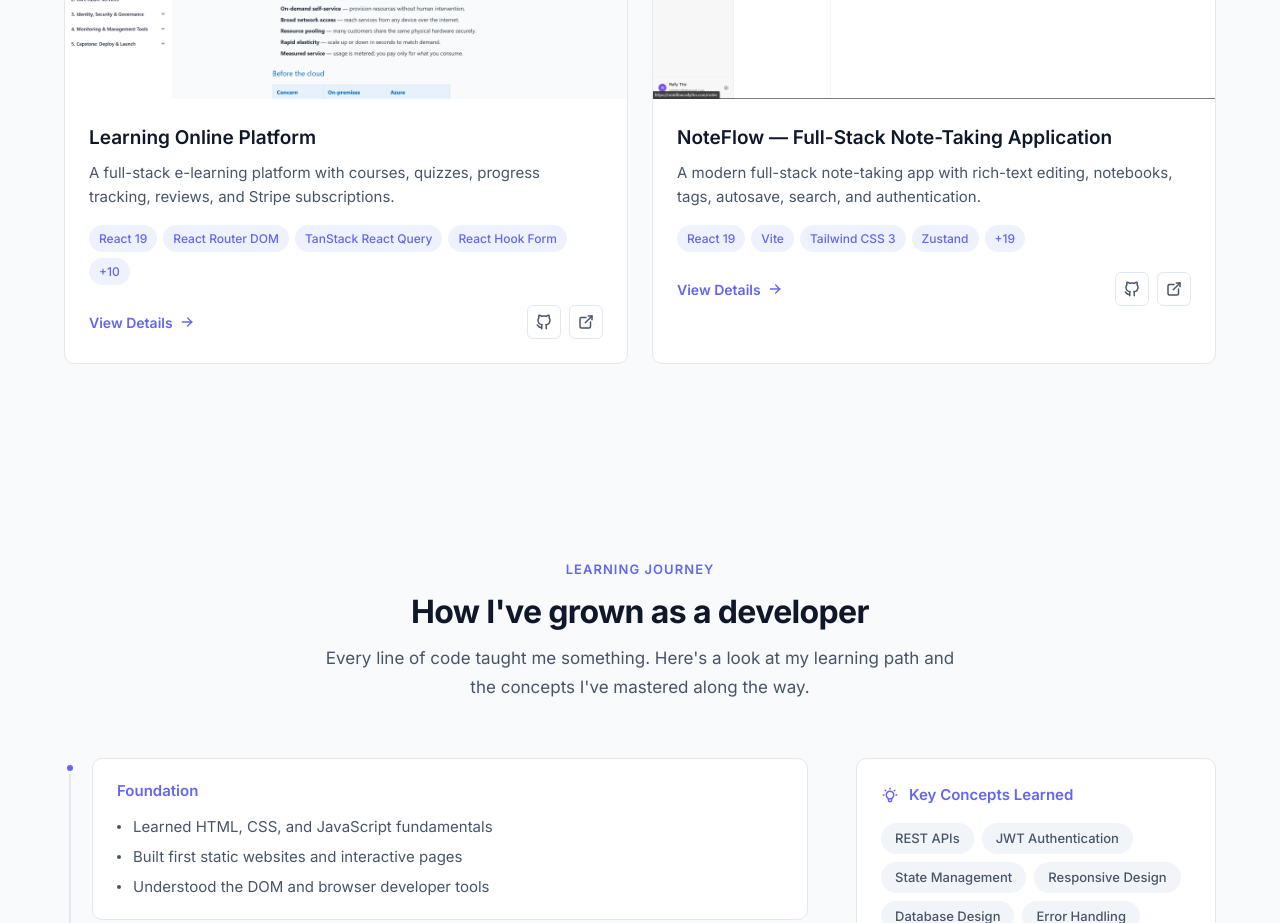
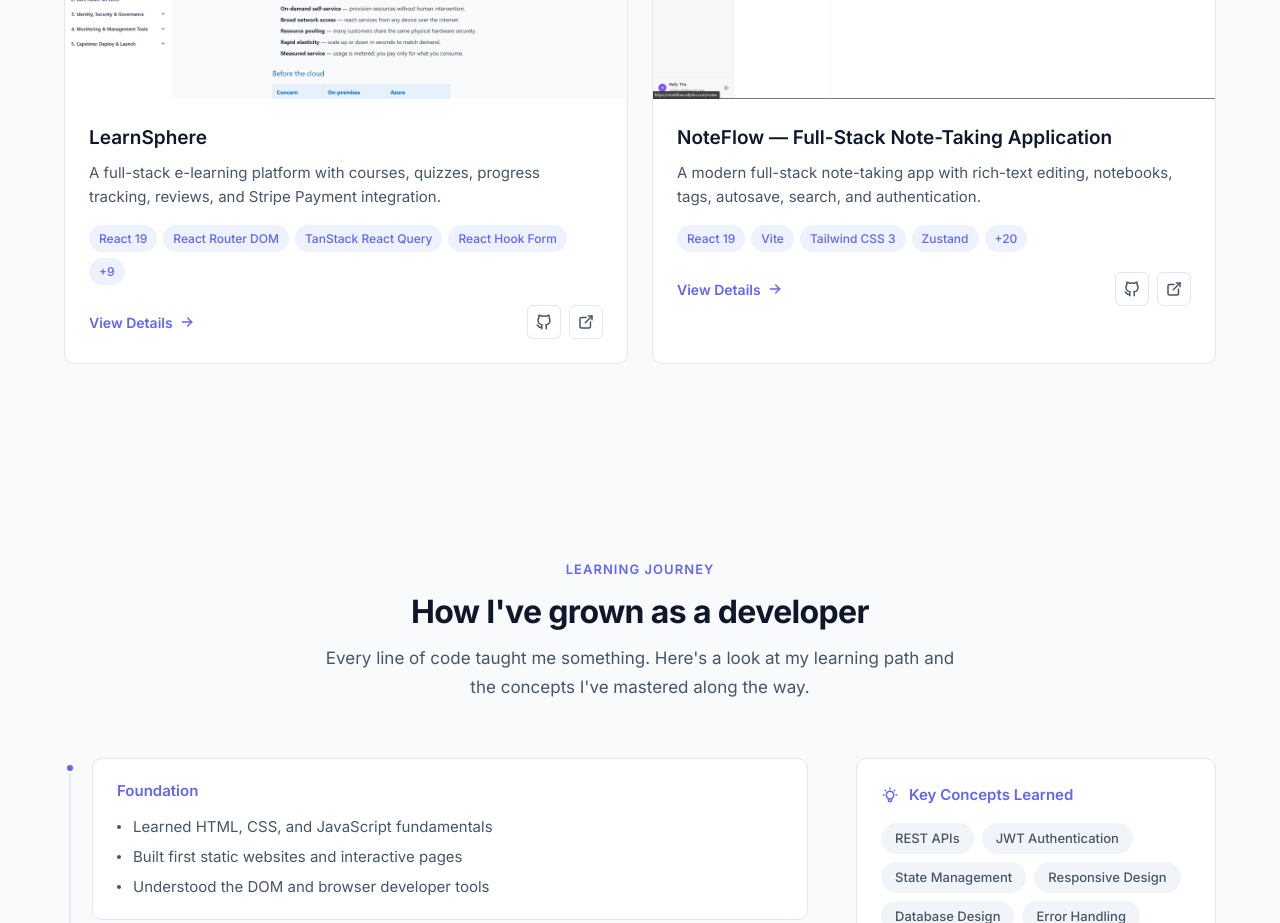
Before and after one commit to Rafy-Tho/internship_portfolio, a React (Vite) app: page / in a window 1280 px wide. Shown: the part 2900-3823 px from the top of the page. Built offline with nearby package versions, Linux system fonts and the light colour scheme.

Commit message:
feat: update project details and images for LearnSphere and NoteFlow

```diff
--- a/src/data/projects.js
+++ b/src/data/projects.js
@@ -1,12 +1,12 @@
-import noteFlowImage from "../assets/noteflow.png";
-import learningOnlinePlatformImage from "../assets/elearning.png";
+import NoteFlow from "../assets/noteflow.png";
+import LearnSphere from "../assets/elearning.png";
 
 export const projects = [
   {
     id: 2,
-    title: "Learning Online Platform",
+    title: "LearnSphere",
     shortDesc:
-      "A full-stack e-learning platform with courses, quizzes, progress tracking, reviews, and Stripe subscriptions.",
+      "A full-stack e-learning platform with courses, quizzes, progress tracking, reviews, and Stripe Payment integration.",
 
     overview:
       "A comprehensive online learning platform built with React, Node.js, Express, and PostgreSQL. Users can browse courses, enroll in learning programs, complete lessons and quizzes, track their progress, leave reviews, and access premium content through subscription plans. The platform follows a scalable architecture with structured course content management, secure session-based authentication, and Stripe-powered payment processing.",
@@ -21,7 +21,6 @@ export const projects = [
       "Subscription plans with Stripe integration",
       "User dashboard for recent and completed courses",
       "Password reset and email notification system",
-      "Role-based access for Learners, Instructors, and Admins",
     ],
 
     techStack: [
@@ -37,8 +36,7 @@ export const projects = [
       "Express Session",
       "Stripe",
       "Cloudinary",
-      "Nodemailer",
-      "Resend",
+      "Hostinger Email",
     ],
 
     challenges: [
@@ -60,11 +58,11 @@ export const projects = [
     lessons:
       "This project strengthened my full-stack development skills by teaching me how to design and implement a production-style learning management system. I gained experience in relational database design, session-based authentication, Stripe payment integration, scalable backend architecture, and managing complex relationships between courses, users, enrollments, progress tracking, and subscriptions.",
 
-    github: "https://github.com/Rafy-Tho/Learning_Online_Platform_Pern",
+    github: "https://github.com/Rafy-Tho/LearnSphere",
 
     demo: "https://learnshpere.rafytho.com",
 
-    image: learningOnlinePlatformImage,
+    image: LearnSphere,
   },
   {
     id: 3,
@@ -74,7 +72,7 @@ export const projects = [
       "A modern full-stack note-taking app with rich-text editing, notebooks, tags, autosave, search, and authentication.",
 
     overview:
-      "NoteFlow is a full-stack note-taking platform built with React 19, Express 5, and MongoDB Atlas. It provides a rich-text editing experience using TipTap, along with features like notebooks, tags, pin/favorite/archive system, full-text search, autosave, and a command palette. The app supports secure authentication with JWT cookies, avatar uploads, password reset flows, and a clean UI designed for productivity.",
+      "NoteFlow is a full-stack note-taking platform built with React 19, Express 5, and Postgres. It provides a rich-text editing experience using TipTap, along with features like notebooks, tags, pin/favorite/archive system, full-text search, autosave, and a command palette. The app supports secure authentication with session cookies, avatar uploads, password reset flows, and a clean UI designed for productivity.",
 
     features: [
       "Rich-text editor with TipTap",
@@ -84,7 +82,7 @@ export const projects = [
       "Command palette (⌘K) for quick actions",
       "Full-text note search with filters",
       "Dark/light theme with persistence",
-      "Secure authentication with JWT httpOnly cookies",
+      "Secure authentication with session cookies",
       "Password reset and email verification system",
       "Avatar upload and profile management",
       "Soft delete and note recovery system",
@@ -102,8 +100,9 @@ export const projects = [
       "Radix UI",
       "Node.js",
       "Express 5",
-      "MongoDB Atlas",
-      "Mongoose",
+      "PostgreSQL",
+      "Prisma ORM",
+      "connect-pg-simple",
       "JWT",
       "bcrypt",
       "express-validator",
@@ -111,7 +110,7 @@ export const projects = [
       "cookie-parser",
       "multer",
       "Cloudinary",
-      "Brevo SMTP",
+      "Hostinger Email",
       "DOMPurify",
       "sanitize-html",
       "JSZip",
@@ -119,34 +118,34 @@ export const projects = [
 
     challenges: [
       "Designing a scalable note system with notebooks, tags, and soft delete functionality",
-      "Implementing secure JWT authentication with httpOnly cookies and session restoration",
+      "Implementing secure session-based authentication with httpOnly cookies and session restoration",
       "Building a rich-text editor with autosave and content sanitization",
       "Managing complex client state with Zustand and server state with React Query",
       "Ensuring performance with large note datasets and client-side search filtering",
     ],
 
     solutions: [
-      "Used a modular MongoDB schema with relations between users, notes, notebooks, and tags",
-      "Implemented secure JWT authentication stored in httpOnly cookies with verify endpoint",
+      "Used a modular PostgreSQL schema with relations between users, notes, notebooks, and tags",
+      "Implemented secure session-based authentication with express-session and connect-pg-simple",
       "Integrated TipTap editor with DOMPurify and autosave debounce system",
       "Separated state layers: Zustand for UI/auth, React Query for server state",
       "Optimized search and filtering logic with indexed queries and client-side memoization",
     ],
 
     lessons:
-      "This project taught me how to design a scalable productivity application with a strong focus on UX and performance. I learned how to structure a full-stack architecture using React Query and Zustand together, how to build secure authentication with JWT cookies, and how to handle rich-text editing, autosave systems, and complex data relationships in MongoDB.",
+      "This project taught me how to design a scalable productivity application with a strong focus on UX and performance. I learned how to structure a full-stack architecture using React Query and Zustand together, how to build secure authentication with session cookies, and how to handle rich-text editing, autosave systems, and complex data relationships in PostgreSQL.",
 
-    github: "https://github.com/Rafy-Tho/Notiva",
+    github: "https://github.com/Rafy-Tho/NoteFlow",
 
     demo: "https://noteflow.rafytho.com",
 
-    image: noteFlowImage,
+    image: NoteFlow,
 
     status: "Completed",
     type: "Full Stack",
-    database: "MongoDB Atlas",
+    database: "PostgreSQL",
     architecture: "REST API",
-    authentication: "JWT (httpOnly Cookies)",
+    authentication: "Session Cookies",
     editor: "TipTap Rich Text Editor",
     deployment: "Vercel + Hostinger",
   },
```
